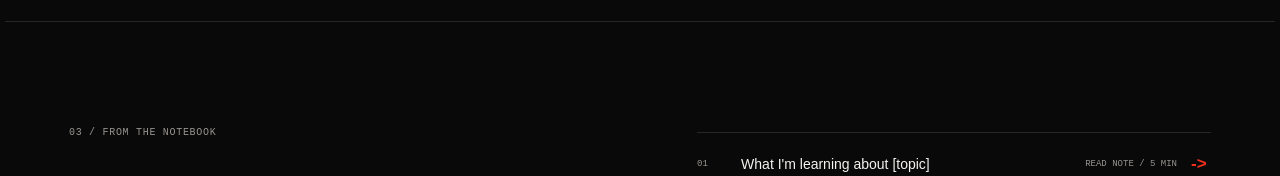
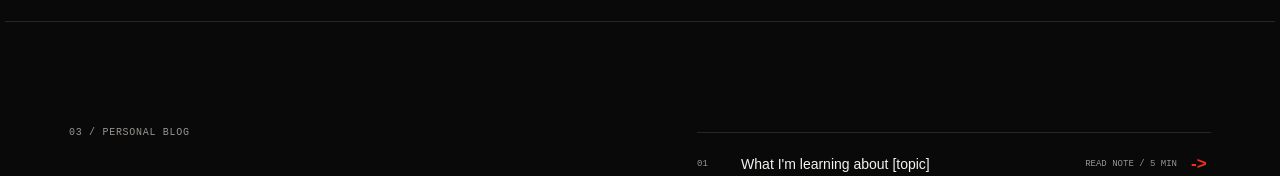
Before and after one commit to PritchardA/portfolio, a React (Vite) app in the folder my-react-site/: page / in a window 1280 px wide. Shown: the part 2840-3016 px from the top of the page. Built offline with nearby package versions, Linux system fonts and the light colour scheme.

Commit message:
Edited section 3

```diff
--- a/my-react-site/src/App.jsx
+++ b/my-react-site/src/App.jsx
@@ -34,7 +34,7 @@ function App() {
 
 				<section className="about section-wrap" id="about"><div className="about-label"><p className="eyebrow">02 / A little about me</p><div className="about-number">[ 01 ]</div></div><div className="about-copy"><h2>Having fun<br /><em>is a must.</em></h2><p>[paragraph content]</p><p>Currently based in <strong>Florida</strong>. [paragraph content].</p><a className="text-link" href="#contact">More about me <span>-&gt;</span></a></div></section>
 
-				<section className="notes section-wrap" id="notes"><div className="section-heading"><p className="eyebrow">03 / From the notebook</p><h2>Thoughts,<br /><em>occasionally.</em></h2></div><div className="note-list"><a href="#contact"><span>01</span><strong>What I&apos;m learning about [topic]</strong><small>Read note / 5 min</small><b>-&gt;</b></a><a href="#contact"><span>02</span><strong>A practical guide to [subject]</strong><small>Read note / 8 min</small><b>-&gt;</b></a><a href="#contact"><span>03</span><strong>Notes from [event or place]</strong><small>Read note / 3 min</small><b>-&gt;</b></a></div></section>
+				<section className="notes section-wrap" id="notes"><div className="section-heading"><p className="eyebrow">03 / Personal Blog</p><h2>Thoughts,<br /><em>occasionally.</em></h2></div><div className="note-list"><a href="#contact"><span>01</span><strong>What I&apos;m learning about [topic]</strong><small>Read note / 5 min</small><b>-&gt;</b></a><a href="#contact"><span>02</span><strong>A practical guide to [subject]</strong><small>Read note / 8 min</small><b>-&gt;</b></a><a href="#contact"><span>03</span><strong>Notes from [event or place]</strong><small>Read note / 3 min</small><b>-&gt;</b></a></div></section>
 
 				<section className="contact section-wrap" id="contact"><p className="eyebrow">04 / Start a conversation</p><h2>Have a good<br /><em>one in mind?</em></h2><a className="contact-email" href="mailto:hello@example.com">hello@example.com <span>-&gt;</span></a><div className="contact-bottom"><span>Open to collaborations / freelance / good questions</span><a href="#top">Back to top ^</a></div></section>
 			</main>
```
